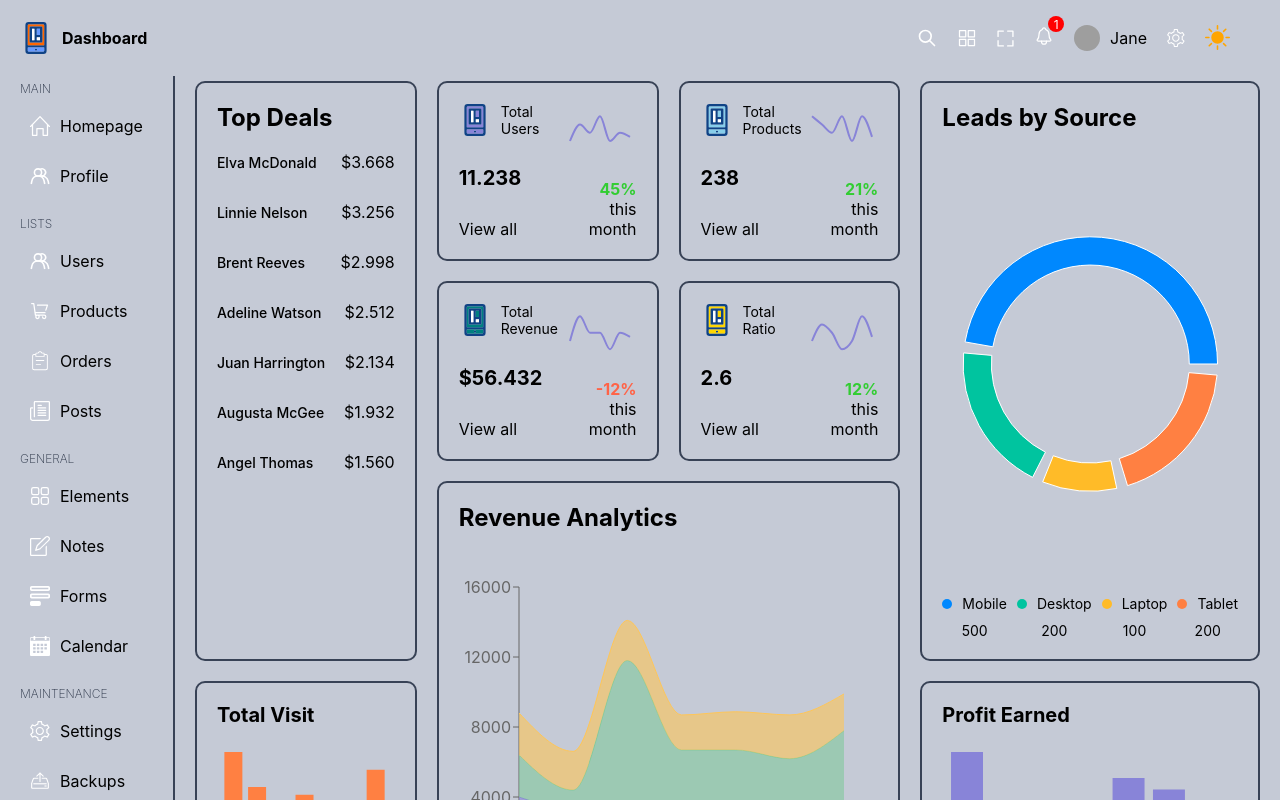
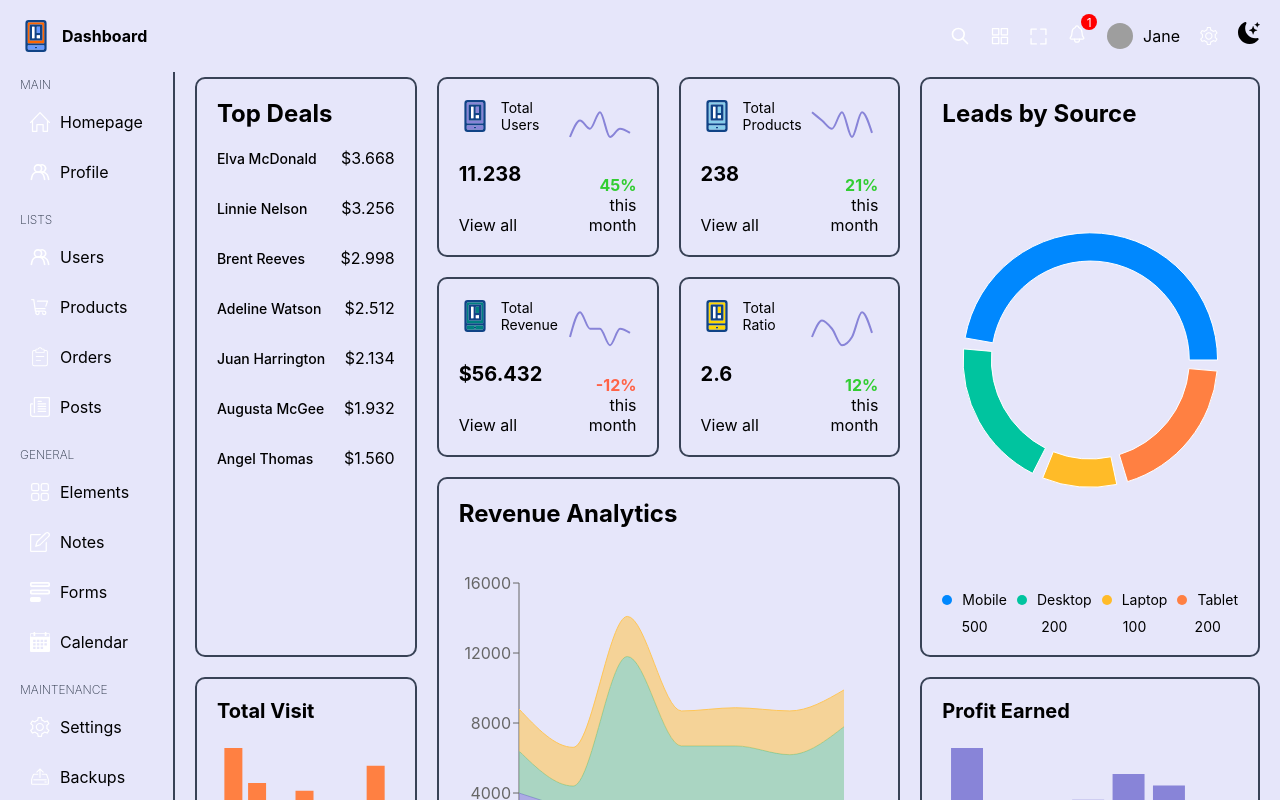
Before and after one commit to ahmed-mostafa2020/Admin-Dashboard, a React (Create React App) app in the folder admin-dashboard/: page / in a window 1280 px wide. Shown: the top 800 px of the page. Built offline with nearby package versions, Linux system fonts and the light colour scheme; grey boxes are pictures that could not be loaded.

Commit message:
crud lift only

```diff
--- a/admin-dashboard/src/components/add/Add.js
+++ b/admin-dashboard/src/components/add/Add.js
@@ -1,13 +1,15 @@
 import React from "react";
 import "./add.scss";
+import { ChangeTheme } from "../../context/ThemeContext";
 const Add = ({ setOpen, columns, slug }) => {
+  const { theme } = ChangeTheme();
   const handleSubmit = (e) => {
     e.preventDefault();
 
     // API
   };
   return (
-    <div className="add">
+    <div className={`add ${theme}`}>
       <div className="modal">
         <span
           className="close"
--- a/admin-dashboard/src/components/add/add.scss
+++ b/admin-dashboard/src/components/add/add.scss
@@ -1,4 +1,54 @@
 @import "../../styles/variables.scss";
+
+.add.light {
+  background-color: rgba(0, 0, 0, 0.724);
+
+  .modal {
+    background-color: $main2-bg;
+
+    h1 {
+      color: $dark-color;
+    }
+
+    form {
+      .item {
+        label {
+          font-size: 14px;
+        }
+
+        input {
+          color: $dark-color;
+          border: 1px solid $dark-color;
+        }
+      }
+    }
+  }
+}
+
+.add.dark {
+  background-color: rgba(0, 0, 0, 0.724);
+
+  .modal {
+    background-color: $main-bg;
+
+    h1 {
+      color: $soft-color;
+    }
+
+    form {
+      .item {
+        label {
+          font-size: 14px;
+        }
+
+        input {
+          color: white;
+          border: 1px solid $soft-color;
+        }
+      }
+    }
+  }
+}
 
 .add {
   width: 100vw;
@@ -6,7 +56,6 @@
   position: absolute;
   top: 0;
   left: 0;
-  background-color: rgba(0, 0, 0, 0.724);
   display: flex;
   align-items: center;
   justify-content: center;
@@ -58,6 +107,7 @@
       }
       button {
         width: 100%;
+        background-color: $soft-color;
         padding: 10px;
         font-weight: 600;
         border-radius: 5px;
--- a/admin-dashboard/src/components/navbar/Navbar.js
+++ b/admin-dashboard/src/components/navbar/Navbar.js
@@ -1,15 +1,13 @@
-import React, { useState } from "react";
+import React from "react";
 import "./navbar.scss";
 import { ChangeTheme } from "../../context/ThemeContext";
 import { BsFillMoonStarsFill, BsFillSunFill } from "react-icons/bs";
 
 const Navbar = () => {
   const { theme, setTheme } = ChangeTheme();
-  const [change, setChange] = useState(true);
 
   const handleClick = () => {
     setTheme(theme === "light" ? "dark" : "light");
-    setChange(!change);
   };
 
   return (
@@ -35,15 +33,13 @@ const Navbar = () => {
         </div>
         <img src="/settings.svg" alt="icon" className="icon" />
 
-        <div className="changeTheme">
-          <button className="themeButton" onClick={handleClick}>
-            {change ? (
-              <BsFillSunFill className="sun" />
-            ) : (
-              <BsFillMoonStarsFill className="moon" />
-            )}
-          </button>
-        </div>
+        <button className="themeButton" onClick={handleClick}>
+          {theme === "light" ? (
+            <BsFillMoonStarsFill className="moon" />
+          ) : (
+            <BsFillSunFill className="sun" />
+          )}
+        </button>
       </div>
     </div>
   );
--- a/admin-dashboard/src/components/navbar/navbar.scss
+++ b/admin-dashboard/src/components/navbar/navbar.scss
@@ -35,6 +35,17 @@
       }
     }
 
+    .themeButton {
+      font-size: 22px;
+      background-color: transparent;
+      border: none;
+      cursor: pointer;
+
+      .sun {
+        color: orange;
+      }
+    }
+
     .notification {
       position: relative;
 
--- a/admin-dashboard/src/styles/global.scss
+++ b/admin-dashboard/src/styles/global.scss
@@ -29,22 +29,6 @@ a {
   font-family: "Inter", sans-serif;
 }
 
-.changeTheme {
-  text-align: right;
-  padding-right: 30px;
-  padding-top: 5px;
-  .themeButton {
-    font-size: 25px;
-    background-color: transparent;
-    border: none;
-    cursor: pointer;
-
-    .sun {
-      color: orange;
-    }
-  }
-}
-
 .container {
   display: flex;
 }
--- a/admin-dashboard/src/styles/variables.scss
+++ b/admin-dashboard/src/styles/variables.scss
@@ -1,7 +1,7 @@
 // BG
 $main-bg: #2a3447;
-$main2-bg: #c5cad6;
-$light-bg: #e3e5e6;
+$main2-bg: #e6e6fa;
+$light-bg: #d8bfd8;
 $soft-bg: #384256;
 $dark-bg: #222b3c;
 
```
